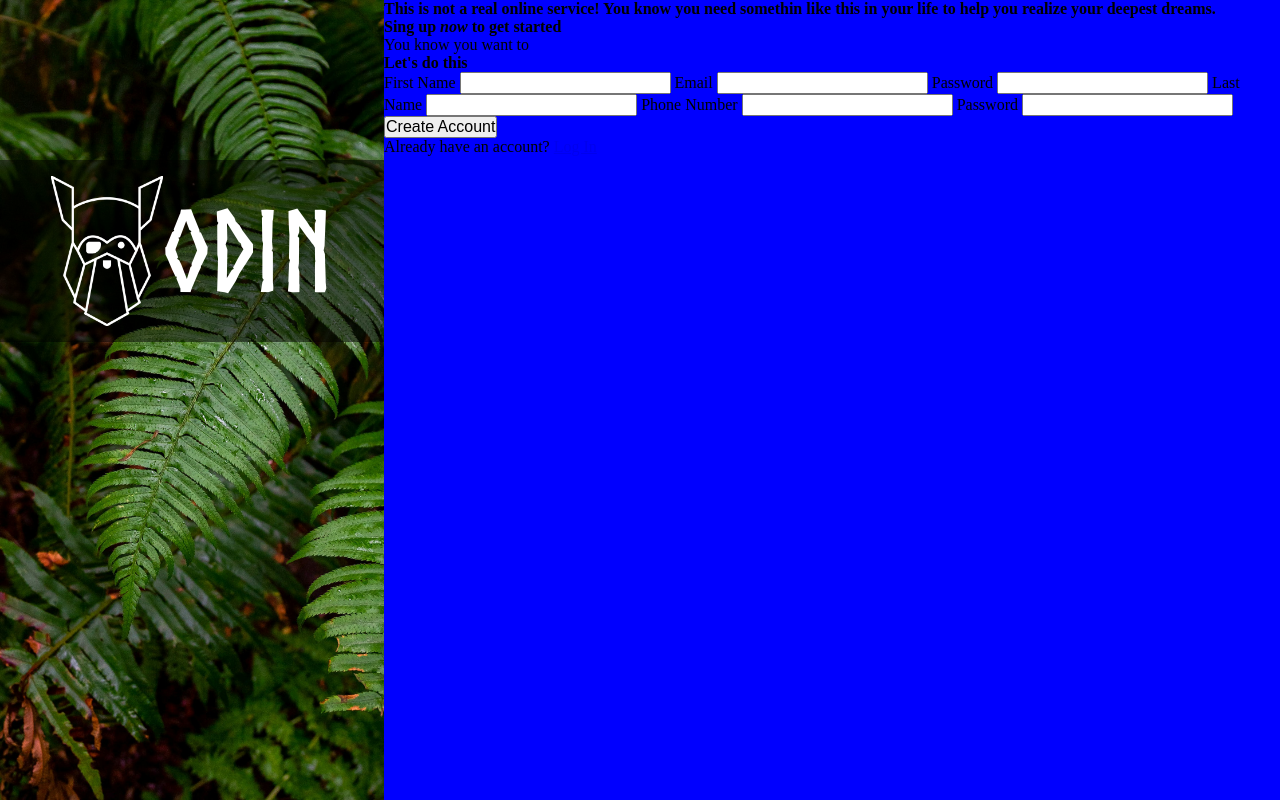
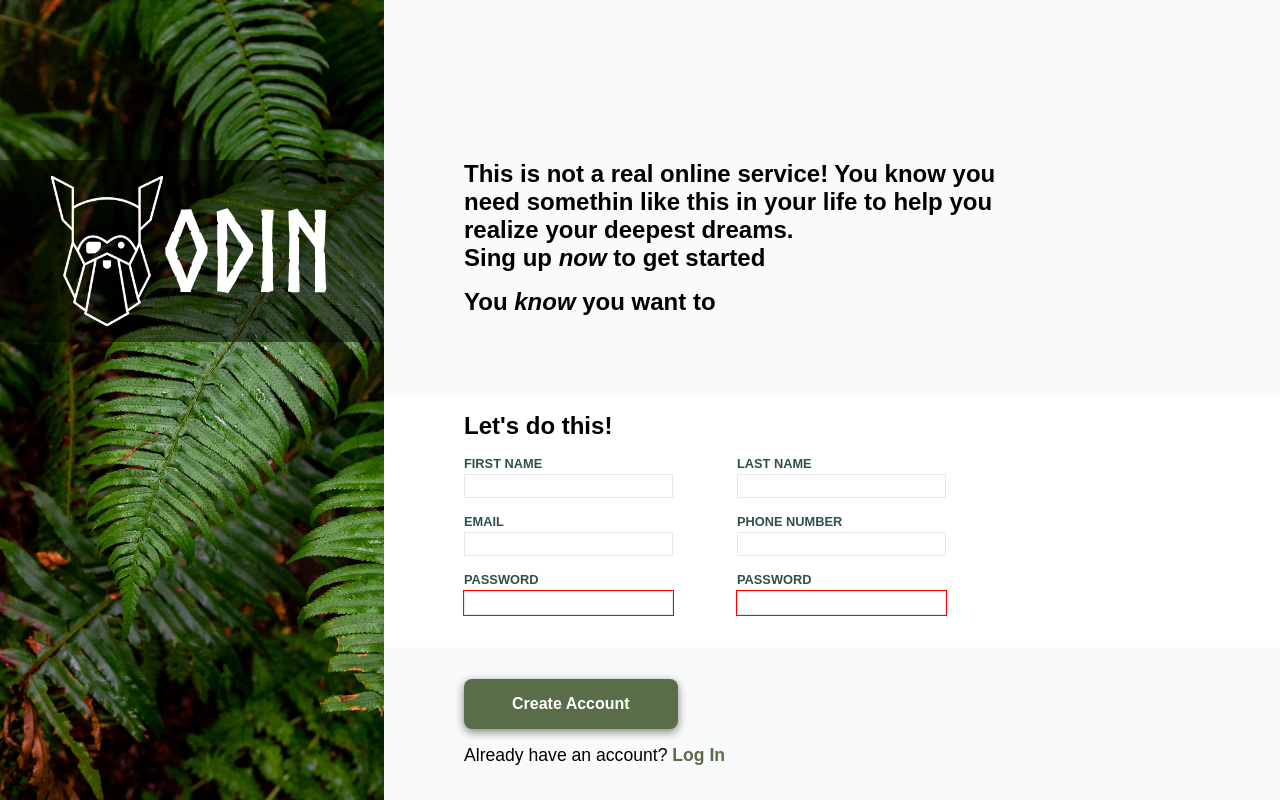
Before and after one commit to jrcaravaca/TOP-singup-form, a website built with Vite: page index.html in a window 1280 px wide. Built offline with nearby package versions, Linux system fonts and the light colour scheme.

Commit message:
stiles and finish

```diff
--- a/index.html
+++ b/index.html
@@ -13,30 +13,34 @@
       </div>
       <div class="content">
         <div class="header">
-          <div class="text-container">
+          <div class="title-container">
           <h2>This is not a real online service! You know you need somethin like this in your life to help you realize your deepest dreams.</h2>
           <h2>Sing up <em>now</em> to get started</h2>
           </div>
           <div>
-            You know you want to
+            <p>You <em>know</em> you want to</p>
           </div>
         </div>
 
         <div class="form-container">
-          <h3>Let's do this</h3>
+          <h3>Let's do this!</h3>
           <form action="#" id="singup-form">
-            <label for="name">First Name</label>
+            <div>
+            <label for="name">FIRST NAME</label>
             <input type="text" name="name" id="name">
-            <label for="email">Email</label>
+            <label for="email">EMAIL</label>
             <input type="email" name="email" id="email">
-            <label for="password">Password</label>
-            <input type="password" name="password" id="password">
-            <label for="last-name">Last Name</label>
+            <label for="password">PASSWORD</label>
+            <input type="password" name="password" id="password" required>
+            </div>
+            <div>
+            <label for="last-name">LAST NAME</label>
             <input type="text" name="last-name" id="last-name">
-            <label for="phone-number">Phone Number</label>
+            <label for="phone-number">PHONE NUMBER</label>
             <input type="text" minlength="9" maxlength="9" name="phone-number" id="phone-number">
-            <label for="confirm-password">Password</label>
-            <input type="password" name="confirm-password" id="confirm-password">
+            <label for="confirm-password">PASSWORD</label>
+            <input type="password" name="confirm-password" id="confirm-password" required>
+            </div>
           </form>
         </div>
 
--- a/src/sass/layout/_main.scss
+++ b/src/sass/layout/_main.scss
@@ -35,6 +35,101 @@ main {
 
     .content {
         width: 70%;
-        background-color: blue;
+        background-color: #F9FAFB;
+        padding-top: 5rem;
+        .header {
+            padding: 5rem;
+
+            .title-container{
+                margin-bottom: 1rem;
+                h2{
+                    font-size: 1.5rem;
+                    max-width: 80%;
+                    em {
+                        font-size: 1.5rem;
+                    }
+                }
+            }
+
+            div {
+                p{
+                    font-size: 1.5rem;
+                    font-weight: bold;
+                    em {
+                        font-size: 1.5rem;
+                    }
+                };
+            }
+        }
+
+        .form-container {
+            min-height: 25%;
+            background-color: white;
+            padding: 1rem 5rem;
+            h3 {
+                font-size: 1.5rem;
+                margin-bottom: 1rem;
+            }
+
+            form {
+                display: flex;
+                flex-wrap: wrap;
+                align-items: center;
+                gap: 4rem;
+                div {
+                    display: flex;
+                    flex-direction: column;
+                    label {
+                        font-size: 0.8rem;
+                        font-weight: bold;
+                        color: darkslategrey;
+                        margin-bottom: 0.2rem;
+                    }
+
+                    input {
+                        width: 20;
+                        height: 1.5rem;
+                        margin-bottom: 1rem;
+                        border: 1px solid #E5E7EB;
+                    }
+
+                    input:focus {
+                        outline: 1px solid blue;
+                        box-shadow: 0px 3px 10px grey;
+                    }
+
+                    input:invalid{
+                        outline: 1px solid red;
+                    }
+
+                }
+            }
+        }
+
+        .button{
+            padding: 2rem 5rem;
+
+            button {
+                margin-bottom: 1rem;
+                padding: 1rem 3rem;
+                border-radius: 0.5rem;
+                background-color: v.$button-background;
+                color: white;
+                font-weight: bold;
+                border: 0;
+                box-shadow: 0px 3px 10px grey;
+            }
+
+            p {
+                font-size: 1.1rem;
+
+                a {
+                    font-size: 1.1rem;
+                    color: v.$button-background;
+                    text-decoration: none;
+                    font-weight: bold;
+                }
+            }
+        }
     }
 }
--- a/src/sass/style.scss
+++ b/src/sass/style.scss
@@ -8,4 +8,5 @@
   margin: 0;
   box-sizing: border-box;
   font-size: 1rem;
+  font-family: Arial, Helvetica, sans-serif;
 }
```
